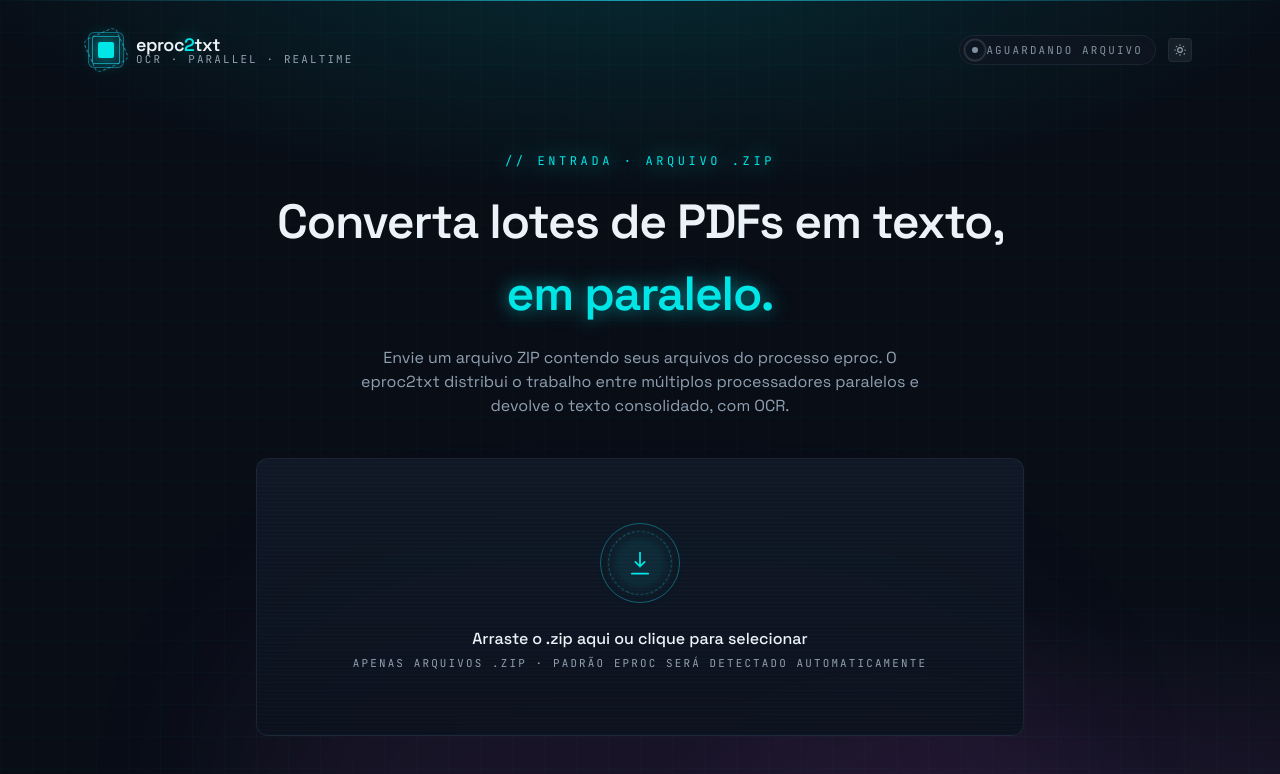
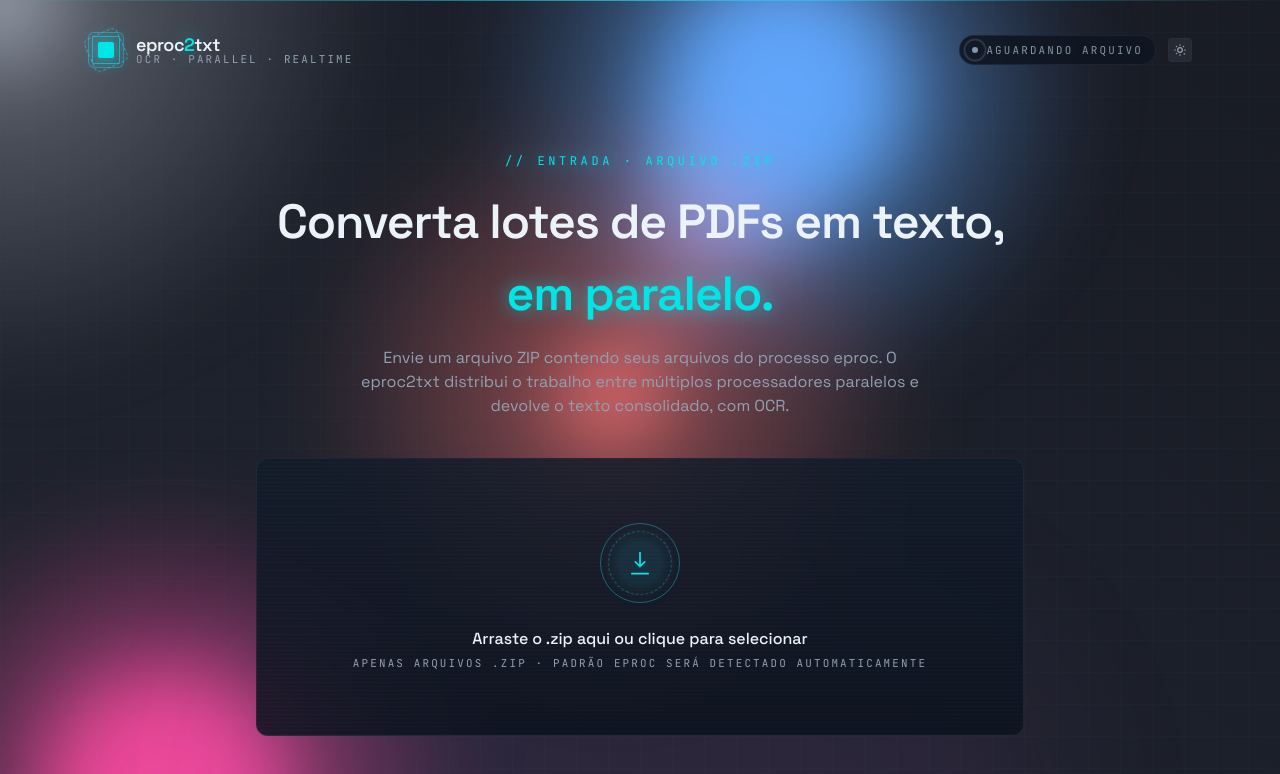
Before and after one commit to jonyduque/eproc2txt, a React (Vite) app: page / in a window 1280 px wide. Shown: the top 774 px of the page. Built offline with nearby package versions, Linux system fonts and the light colour scheme.

Commit message:
feat: integrate BackgroundGradientAnimation as fixed background and fix import bug

```diff
--- a/index.html
+++ b/index.html
@@ -13,7 +13,6 @@
     rel="stylesheet" />
 </head>
 
-
 <body>
   <div id="app"></div>
   <script type="module" src="/src/main.jsx"></script>
--- a/src/App.jsx
+++ b/src/App.jsx
@@ -1,6 +1,7 @@
 import React, { useState } from 'react';
 import usePipeline from './hooks/usePipeline.js';
 import BackgroundFX from './components/BackgroundFX.jsx';
+import { BackgroundGradientAnimation } from './components/Background-Gradient.tsx';
 import Header from './components/Header.jsx';
 import Footer from './components/Footer.jsx';
 import IdleScreen from './components/IdleScreen.jsx';
@@ -81,6 +82,9 @@ export default function App() {
 
   return (
     <main className="app-main-layout">
+      {/* Animated gradient background overlay */}
+      <BackgroundGradientAnimation containerClassName="app-fixed-background-gradient" interactive={true} />
+
       <BackgroundFX />
 
       <Header
--- /dev/null
+++ b/src/components/Background-Gradient.tsx
@@ -0,0 +1,125 @@
+import React, { useEffect, useRef, useState } from "react";
+import "./background-gradient.css";
+
+export const BackgroundGradientAnimation = ({
+  gradientBackgroundStart = "rgb(32, 36, 47)",
+  gradientBackgroundEnd = "rgb(25, 28, 37)",
+  firstColor = "34, 211, 238",
+  secondColor = "236, 72, 153",
+  thirdColor = "96, 165, 250",
+  fourthColor = "248, 113, 113",
+  fifthColor = "251, 191, 36",
+  pointerColor = "156, 163, 175",
+  size = "80%",
+  blendingValue = "hard-light",
+  children,
+  className,
+  interactive = true,
+  containerClassName,
+}: {
+  gradientBackgroundStart?: string;
+  gradientBackgroundEnd?: string;
+  firstColor?: string;
+  secondColor?: string;
+  thirdColor?: string;
+  fourthColor?: string;
+  fifthColor?: string;
+  pointerColor?: string;
+  size?: string;
+  blendingValue?: string;
+  children?: React.ReactNode;
+  className?: string;
+  interactive?: boolean;
+  containerClassName?: string;
+}) => {
+  const interactiveRef = useRef<HTMLDivElement>(null);
+
+  useEffect(() => {
+    document.body.style.setProperty(
+      "--gradient-background-start",
+      gradientBackgroundStart
+    );
+    document.body.style.setProperty(
+      "--gradient-background-end",
+      gradientBackgroundEnd
+    );
+    document.body.style.setProperty("--first-color", firstColor);
+    document.body.style.setProperty("--second-color", secondColor);
+    document.body.style.setProperty("--third-color", thirdColor);
+    document.body.style.setProperty("--fourth-color", fourthColor);
+    document.body.style.setProperty("--fifth-color", fifthColor);
+    document.body.style.setProperty("--pointer-color", pointerColor);
+    document.body.style.setProperty("--size", size);
+    document.body.style.setProperty("--blending-value", blendingValue);
+  }, [
+    gradientBackgroundStart,
+    gradientBackgroundEnd,
+    firstColor,
+    secondColor,
+    thirdColor,
+    fourthColor,
+    fifthColor,
+    pointerColor,
+    size,
+    blendingValue,
+  ]);
+
+  useEffect(() => {
+    if (!interactive) return;
+    const handleGlobalMouseMove = (event: MouseEvent) => {
+      if (interactiveRef.current) {
+        const rect = interactiveRef.current.parentElement?.getBoundingClientRect() || { left: 0, top: 0 };
+        const x = event.clientX - rect.left;
+        const y = event.clientY - rect.top;
+        interactiveRef.current.style.transform = `translate(${Math.round(x)}px, ${Math.round(y)}px)`;
+      }
+    };
+    window.addEventListener("mousemove", handleGlobalMouseMove);
+    return () => window.removeEventListener("mousemove", handleGlobalMouseMove);
+  }, [interactive]);
+
+  const [isSafari, setIsSafari] = useState(false);
+  useEffect(() => {
+    setIsSafari(/^((?!chrome|android).)*safari/i.test(navigator.userAgent));
+  }, []);
+
+  return (
+    <div className={`bg-gradient-container ${containerClassName || ""}`.trim()}>
+      <svg className="hidden-svg">
+        <defs>
+          <filter id="blurMe">
+            <feGaussianBlur
+              in="SourceGraphic"
+              stdDeviation="10"
+              result="blur"
+            />
+            <feColorMatrix
+              in="blur"
+              mode="matrix"
+              values="1 0 0 0 0  0 1 0 0 0  0 0 1 0 0  0 0 0 18 -8"
+              result="goo"
+            />
+            <feBlend in="SourceGraphic" in2="goo" />
+          </filter>
+        </defs>
+      </svg>
+
+      <div className={className || ""}>{children}</div>
+
+      <div className={`gradients-container ${isSafari ? "safari-blur" : "default-blur"}`}>
+        <div className="gradient-bubble bubble-first"></div>
+        <div className="gradient-bubble bubble-second"></div>
+        <div className="gradient-bubble bubble-third"></div>
+        <div className="gradient-bubble bubble-fourth"></div>
+        <div className="gradient-bubble bubble-fifth"></div>
+
+        {interactive && (
+          <div
+            ref={interactiveRef}
+            className="bubble-interactive"
+          ></div>
+        )}
+      </div>
+    </div>
+  );
+};
--- /dev/null
+++ b/src/components/background-gradient.css
@@ -0,0 +1,195 @@
+/* Container Principal */
+.bg-gradient-container {
+    height: 100vh;
+    width: 100vw;
+    position: relative;
+    overflow: hidden;
+    top: 0;
+    left: 0;
+    background: linear-gradient(40deg, var(--gradient-background-start), var(--gradient-background-end));
+}
+
+/* Esconder o SVG do Filtro */
+.hidden-svg {
+    display: none;
+}
+
+/* Container dos Gradientes */
+.gradients-container {
+    height: 100%;
+    width: 100%;
+    filter: blur(10px);
+}
+
+.gradients-container.safari-blur {
+    filter: blur(40px);
+}
+
+.gradients-container.default-blur {
+    filter: url(#blurMe) blur(40px);
+}
+
+/* Base de todas as bolhas de gradiente */
+.gradient-bubble {
+    position: absolute;
+    mix-blend-mode: var(--blending-value);
+    width: var(--size);
+    height: var(--size);
+    top: calc(50% - var(--size) / 2);
+    left: calc(50% - var(--size) / 2);
+}
+
+/* Bolhas Individuais */
+.bubble-first {
+    background: radial-gradient(circle at center, var(--first-color) 0, var(--first-color) 50%) no-repeat;
+    transform-origin: center center;
+    animation: moveVertical 30s ease infinite;
+    opacity: 1;
+}
+
+.bubble-second {
+    background: radial-gradient(circle at center, rgba(var(--second-color), 0.8) 0, rgba(var(--second-color), 0) 50%) no-repeat;
+    transform-origin: calc(50% - 400px);
+    animation: moveInCircle 20s linear infinite;
+    opacity: 1;
+}
+
+.bubble-third {
+    background: radial-gradient(circle at center, rgba(var(--third-color), 0.8) 0, rgba(var(--third-color), 0) 50%) no-repeat;
+    transform-origin: calc(50% + 400px);
+    animation: moveInCircle 40s linear infinite;
+    opacity: 1;
+}
+
+.bubble-fourth {
+    background: radial-gradient(circle at center, rgba(var(--fourth-color), 0.8) 0, rgba(var(--fourth-color), 0) 50%) no-repeat;
+    transform-origin: calc(50% - 200px);
+    animation: moveHorizontal 40s ease infinite;
+    opacity: 0.7;
+}
+
+.bubble-fifth {
+    background: radial-gradient(circle at center, rgba(var(--fifth-color), 0.8) 0, rgba(var(--fifth-color), 0) 50%) no-repeat;
+    transform-origin: calc(50% - 800px) calc(50% + 800px);
+    animation: moveInCircle 20s ease infinite;
+    opacity: 1;
+}
+
+/* Bolha Interativa (Seguidor do Mouse) */
+.bubble-interactive {
+    position: absolute;
+    background: radial-gradient(circle at center, rgba(var(--pointer-color), 0.8) 0, rgba(var(--pointer-color), 0) 50%) no-repeat;
+    mix-blend-mode: var(--blending-value);
+    width: 100%;
+    height: 100%;
+    top: -50%;
+    left: -50%;
+    opacity: 0.7;
+    transition: transform 0.6s cubic-bezier(0.1, 0.8, 0.25, 1);
+}
+
+/* Fixed fullscreen placement utility */
+.app-fixed-background-gradient {
+    position: fixed !important;
+    inset: 0 !important;
+    z-index: -10 !important;
+    height: 100vh !important;
+    width: 100vw !important;
+    pointer-events: none !important;
+}
+
+/* Animações Corrigidas usando Transforms Nativos */
+@keyframes moveInCircle {
+    0% {
+        transform: rotate(0deg);
+    }
+
+    50% {
+        transform: rotate(180deg);
+    }
+
+    100% {
+        transform: rotate(360deg);
+    }
+}
+
+@keyframes moveVertical {
+    0% {
+        transform: translateY(-50%);
+    }
+
+    50% {
+        transform: translateY(50%);
+    }
+
+    100% {
+        transform: translateY(-50%);
+    }
+}
+
+@keyframes moveHorizontal {
+    0% {
+        transform: translateX(-50%) translateY(-10%);
+    }
+
+    50% {
+        transform: translateX(50%) translateY(10%);
+    }
+
+    100% {
+        transform: translateX(-50%) translateY(-10%);
+    }
+}
+
+/* Container que centraliza o conteúdo sobre o gradiente */
+.gradient-content-container {
+    position: absolute;
+    z-index: 50;
+    top: 0;
+    right: 0;
+    bottom: 0;
+    left: 0;
+    /* Equivalente ao inset-0 */
+    display: flex;
+    align-items: center;
+    justify-content: center;
+    color: #ffffff;
+    font-weight: 700;
+    /* font-bold */
+    padding-left: 1rem;
+    /* px-4 */
+    padding-right: 1rem;
+    pointer-events: none;
+    text-align: center;
+
+    /* Responsividade do tamanho do texto (Mobile padrão) */
+    font-size: 1.875rem;
+    /* text-3xl */
+}
+
+/* Efeito de texto transparente com gradiente e sombra */
+.gradient-text-hero {
+    background-image: linear-gradient(to bottom, rgba(255, 255, 255, 0.8), rgba(255, 255, 255, 0.2));
+    -webkit-background-clip: text;
+    background-clip: text;
+    color: transparent;
+
+    /* Sombra pesada (drop-shadow-2xl) */
+    filter: drop-shadow(0 25px 25px rgba(0, 0, 0, 0.15));
+}
+
+/* Media Query para Tablets (md:) */
+@media (min-width: 768px) {
+    .gradient-content-container {
+        font-size: 2.25rem;
+        /* text-4xl */
+    }
+}
+
+/* Media Query para Desktops (lg:) */
+@media (min-width: 1024px) {
+    .gradient-content-container {
+        font-size: 4.5rem;
+        /* text-7xl */
+    }
+}
```
Also changed, not shown: style.css (line endings or trailing spaces), 1 other file (tests, documents, lock files or other folders).
